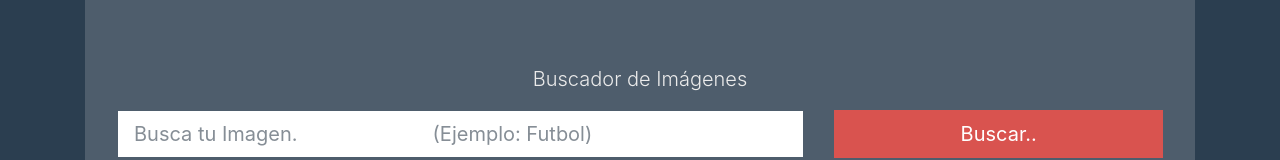
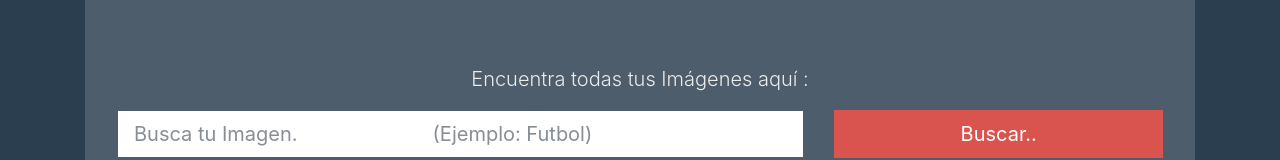
Before and after one commit to LuisCruzVeldever/RETO-5-FS, a React (Create React App) app: page / in a window 1280 px wide. Shown: the top 160 px of the page. Built offline with nearby package versions, Linux system fonts and the light colour scheme.

Commit message:
encuentra tus imagenes

```diff
--- a/src/App.js
+++ b/src/App.js
@@ -81,7 +81,7 @@
   return (
     <div className="app container">
       <div className="jumbotron">
-        <p className="lead text-center">Buscador de Imágenes</p>
+        <p className="lead text-center">Encuentra todas tus Imágenes aquí : </p>
         <Buscador
         datosBusqueda={this.datosBusqueda}
         />
```
